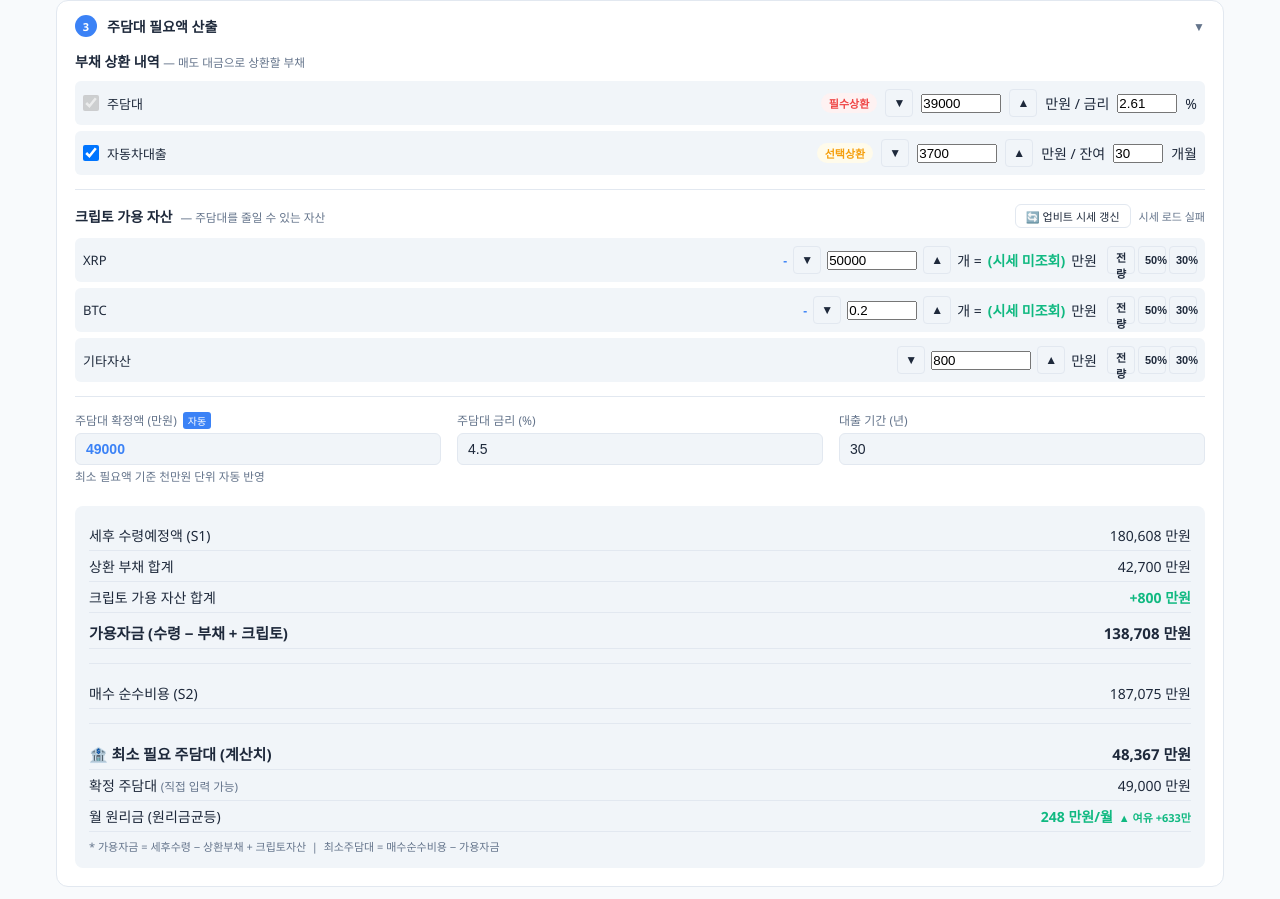
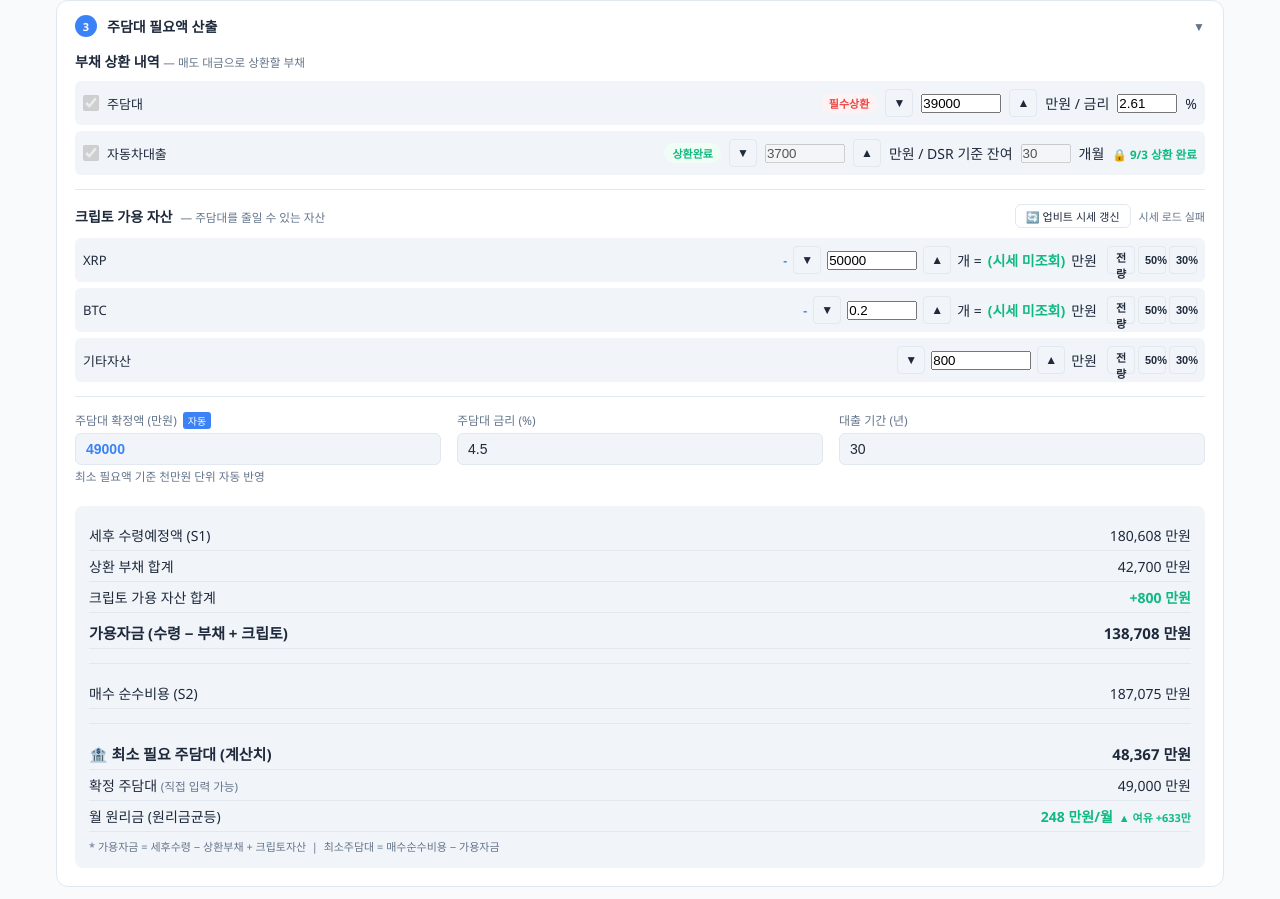
Before and after one commit to twowhy-prog/moving, a plain HTML site: page finance.html in a window 1280 px wide. Shown: the part 2474-3373 px from the top of the page. Drawn offline with nearby package versions, Linux system fonts and the light colour scheme; no server answers.

Commit message:
finance.html: 자동차대출 9/3 상환 완료로 확정 (#83)
9/3 매도 잔금 선수취금(5억)으로 자동차대출 3,700만원 상환 완료.
contract.html의 기타부채 확정 처리와 상태를 맞춘다.

- 배지 '선택상환' → '상환완료', 체크박스·금액 입력 잠금
- loadInputs() 이후 확정 상태 강제 고정
  → 저장된 구값(debt_car 해제 / 금액 0)이 덮어쓰지 않도록
- 잔여 개월 라벨을 'DSR 기준 잔여'로 명시

항목은 삭제하지 않았다. 마통·기타대출(2026-07)은 매도 전 자기 자금으로
갚아 항목째 삭제했지만, 자동차대출은 매도 대금으로 갚았으므로 S3
가용자금에서 3,700만원이 계속 차감돼야 한다. DSR(S4)은 대출 신청 시점
기준이라 월상환액 133만원을 계속 포함한다.

Co-Authored-By: Claude Opus 5 <noreply@anthropic.com>
Claude-Session: https://claude.ai/code/session_01DbBB9VrwyFUFVn3kdij5uH

```diff
--- a/finance.html
+++ b/finance.html
@@ -403,7 +403,12 @@
 
       <!-- 부채 상환 내역
            🔒 마통·기타대출은 2026-07 상환 완료로 항목 자체를 삭제함.
-           사용자의 명시적 요청 없이는 재추가하지 말 것. -->
+           사용자의 명시적 요청 없이는 재추가하지 말 것.
+           🔒 자동차대출은 2026-09-03 매도 잔금 선수취금(5억)으로 상환 완료.
+              단, 항목을 삭제하지 말 것 — 매도 대금으로 갚았으므로
+              S3 가용자금에서 3,700만원이 계속 차감돼야 한다.
+              (마통·기타대출은 매도 전 자기 자금으로 갚아 삭제한 것)
+              DSR(S4)은 대출 신청 시점 기준이라 월상환액을 계속 포함한다. -->
       <div style="margin-bottom:10px"><strong>부채 상환 내역</strong> <small style="color:var(--sub)">— 매도 대금으로 상환할 부채</small></div>
       <div class="debt-item">
         <input type="checkbox" id="debt_mortgage" checked disabled>
@@ -416,14 +421,15 @@
         <input type="number" id="debtMortgageRate" value="2.61" step="0.01" oninput="calc()" style="width:60px">%
       </div>
       <div class="debt-item">
-        <input type="checkbox" id="debt_car" checked onchange="calc()">
+        <input type="checkbox" id="debt_car" checked disabled>
         <label>자동차대출</label>
-        <span class="badge badge-yellow">선택상환</span>
-        <button class="adjust-btn" onclick="adjustValue('debtCar', -100)">▼</button>
-        <input type="number" id="debtCar" value="3700" oninput="calc()" style="width:80px">
-        <button class="adjust-btn" onclick="adjustValue('debtCar', 100)">▲</button>
-        <span>만원 / 잔여</span>
-        <input type="number" id="debtCarMonths" value="30" oninput="calc()" style="width:50px">개월
+        <span class="badge badge-green">상환완료</span>
+        <button class="adjust-btn" onclick="adjustValue('debtCar', -100)" disabled>▼</button>
+        <input type="number" id="debtCar" value="3700" oninput="calc()" style="width:80px" disabled>
+        <button class="adjust-btn" onclick="adjustValue('debtCar', 100)" disabled>▲</button>
+        <span>만원 / DSR 기준 잔여</span>
+        <input type="number" id="debtCarMonths" value="30" oninput="calc()" style="width:50px" disabled>개월
+        <small style="color:var(--green);font-weight:600">🔒 9/3 상환 완료</small>
       </div>
 
       <div class="sep"></div>
@@ -1455,7 +1461,7 @@ function calc() {
   $('r_remainDaycareQ').textContent     = totalDaycareQ;
   $('r_remainDaycareMonths').textContent = daycareMonths;
 
-  // 기타부채 월상환: 체크박스 ON = 매도수익으로 상환 완료 → 월납입 없음, OFF = 계속 상환 중
+  // 기타부채 월상환: 자동차대출은 9/3 매도 선수취금으로 상환 완료 → 월납입 없음
   const cfCarMonthly   = $('debt_car').checked   ? 0 : carMonthly;
   const otherDebtMonthly = cfCarMonthly;
   const totalIncome = totalIncomeInput;
@@ -1803,6 +1809,12 @@ function toggleTheme() {
 
 // ===== 초기 실행 =====
 loadInputs(); // 저장된 값 복원
+
+// 🔒 확정 상태 강제 고정 — 이전 저장값을 덮어씀
+// 자동차대출: 2026-09-03 매도 잔금 선수취금으로 상환 완료 (3,700만원)
+if ($('debt_car')) $('debt_car').checked = true;
+if ($('debtCar'))  $('debtCar').value = '3700';
+
 calc();
 fetchCryptoPrices();
 // 기본 접힘 섹션
```
